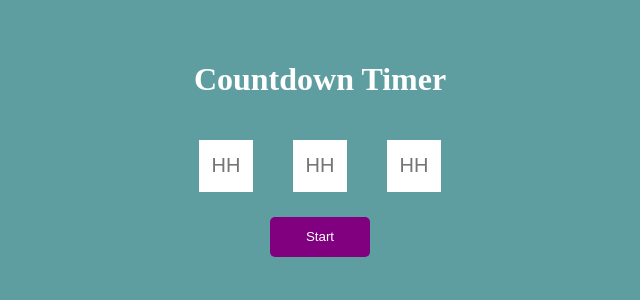
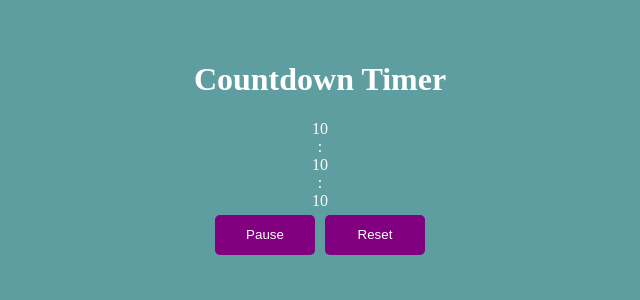
Before and after one commit to Harshal-Khairnar01/countdown, a React (Vite) app: page / in a window 1280 px wide. Both pictures are taken after a click on the button "Start". Shown: the top 300 px of the page, without its empty margins (320-960 px from the left). Built offline with nearby package versions, Linux system fonts and the light colour scheme.

Commit message:
state added for conditional rendering

```diff
--- a/src/App.jsx
+++ b/src/App.jsx
@@ -1,22 +1,44 @@
+import "./App.css";
 
-import './App.css'
-
-import React from 'react'
+import React, { useState } from "react";
 
 export default function App() {
+  const [isStart, setIsStart] = useState(false);
+  const handleStart = () => {
+    setIsStart(true);
+  };
   return (
-    <div className='App'>
+    <div className="App">
       <h1>Countdown Timer</h1>
-      <div className=' input-container'>
-        <div className=' input-box'>
-          <input id="hours" placeholder='HH' />
-          <input id="hours" placeholder='HH' />
-          <input id="hours" placeholder='HH' />
+
+      {!isStart && (
+        <div className=" input-container">
+          <div className=" input-box">
+            <input id="hours" placeholder="HH" />
+            <input id="hours" placeholder="HH" />
+            <input id="hours" placeholder="HH" />
+          </div>
+          <button onClick={handleStart} className=" timer-button">
+            Start
+          </button>
         </div>
-        <button className=' timer-button'>
-          Start
-        </button>
-      </div>
+      )}
+
+      {isStart && (
+        <div className="show-container">
+          <div className="timer-box">
+            <div>10</div>
+            <span>:</span>
+            <div>10</div>
+            <span>:</span>
+            <div>10</div>
+          </div>
+          <div className="action-box">
+            <button className="timer-button">Pause</button>
+            <button className="timer-button">Reset</button>
+          </div>
+        </div>
+      )}
     </div>
-  )
+  );
 }
```
